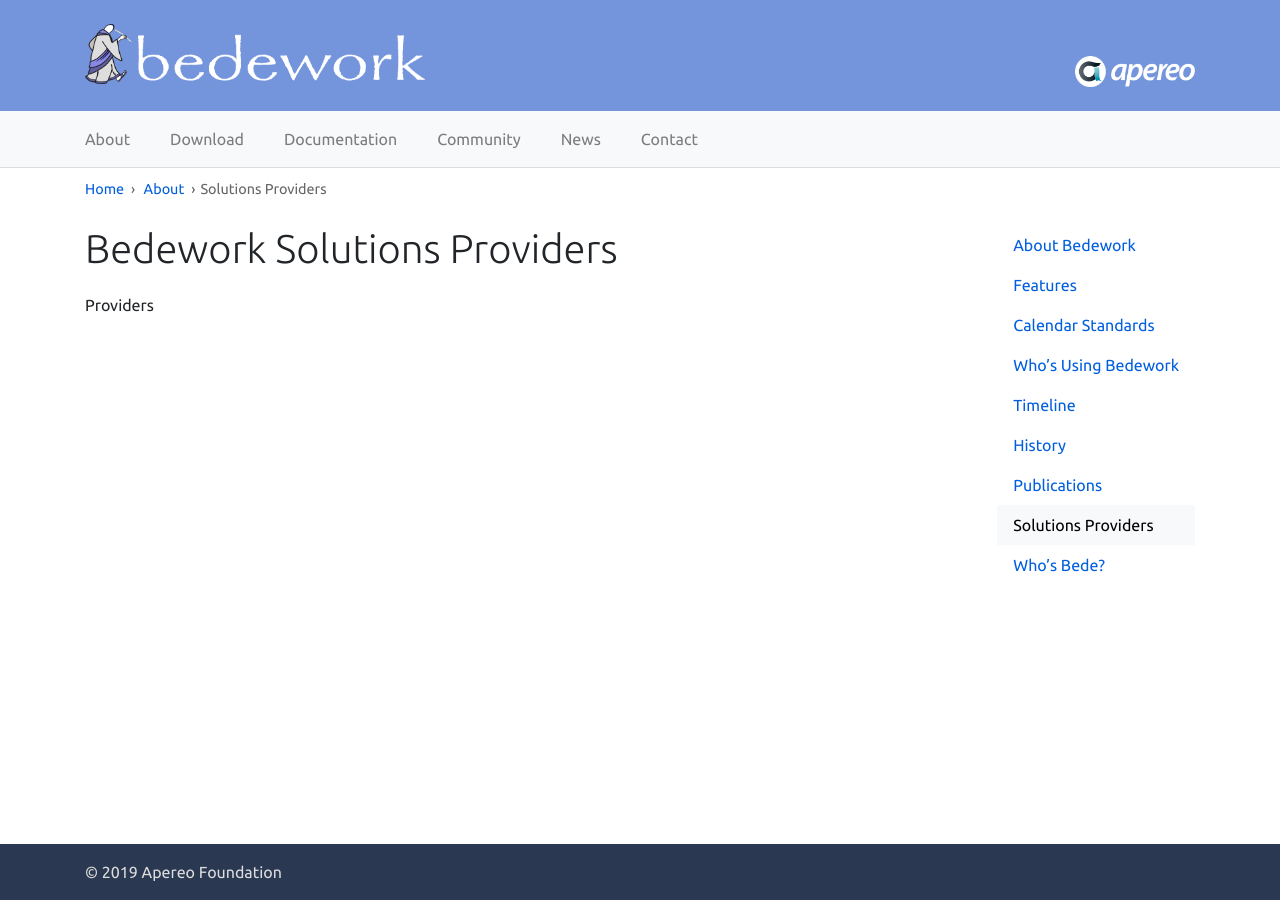
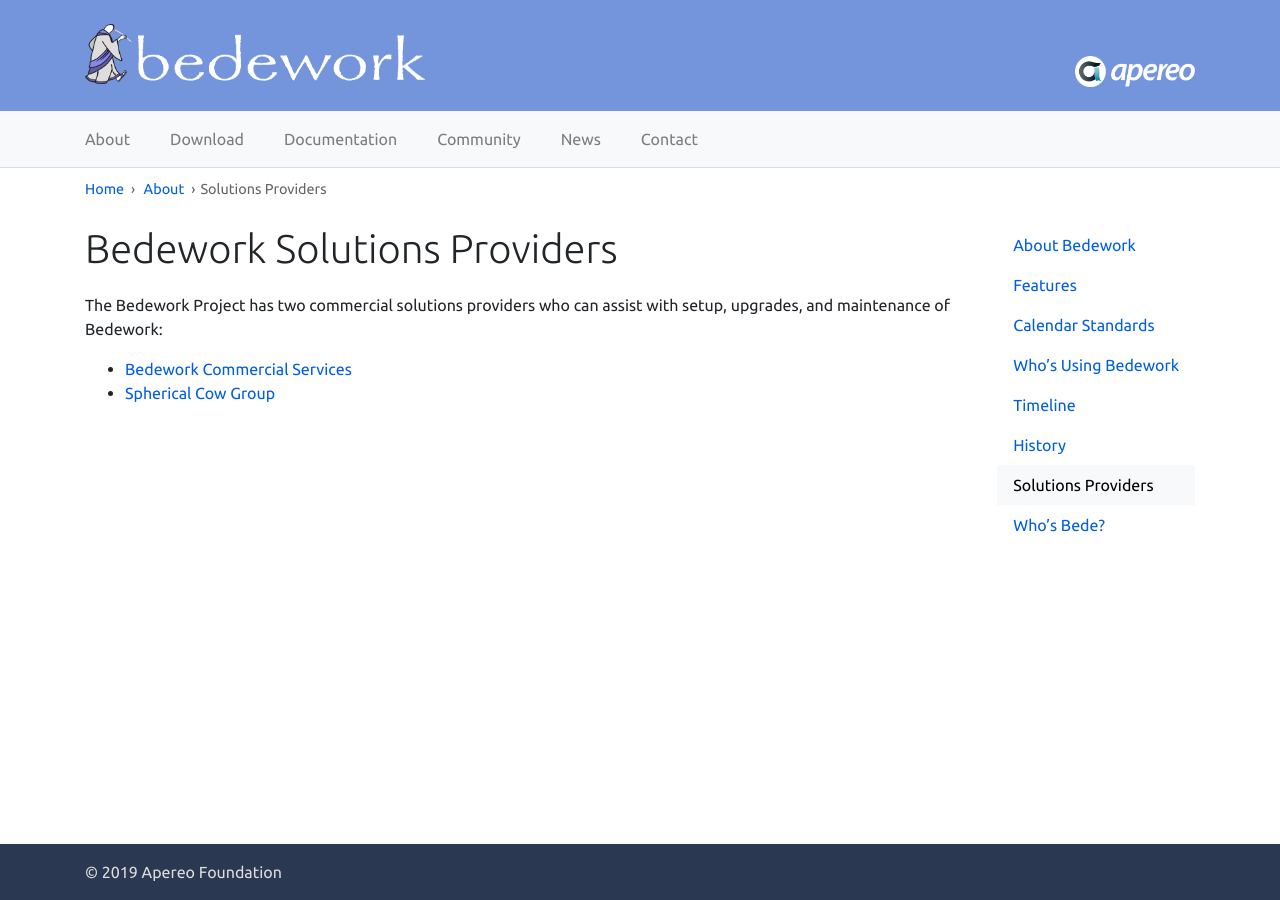
Before and after one commit to Bedework/bedework.github.io, a Jekyll site: the page built from _pages/about/providers.html, in a window 1280 px wide. Built offline with Jekyll 4.4.1, drawn with Linux system fonts in a browser that asks for light colours; nearby versions of some CDN libraries.

Commit message:
hide publications, update providers

```diff
--- a/_data/menu.yml
+++ b/_data/menu.yml
@@ -16,8 +16,8 @@
         url: "/about/timeline"
       - menuTitle: History
         url: "/about/history"
-      - menuTitle: Publications
-        url: "/about/publications"
+#      - menuTitle: Publications
+#        url: "/about/publications"
       - menuTitle: Solutions Providers
         url: "/about/providers"
       - menuTitle: Who’s Bede?
--- a/_pages/about/providers.html
+++ b/_pages/about/providers.html
@@ -6,4 +6,10 @@
 permalink: /about/providers
 ---
 
-Providers
+<p>The Bedework Project has two commercial solutions providers who can assist with setup, upgrades, and maintenance of
+Bedework:</p>
+
+<ul>
+  <li><a href="https://www.bedework.com">Bedework Commercial Services</a></li>
+  <li><a href="https://www.sphericalcowgroup.com">Spherical Cow Group</a></li>
+</ul>
```
